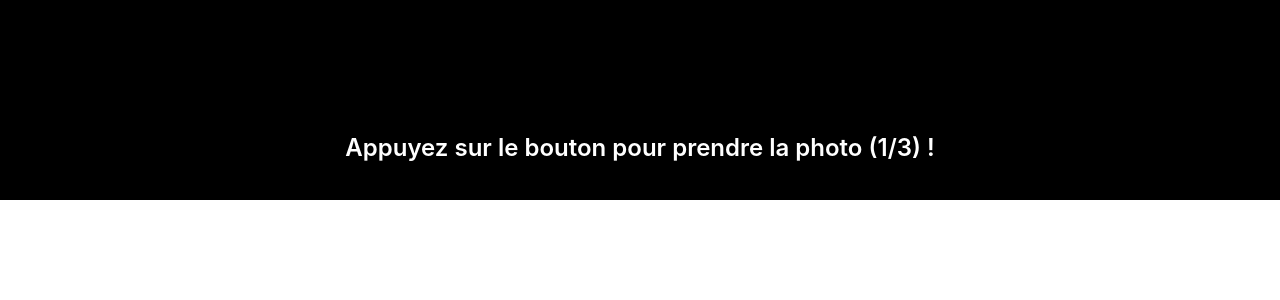
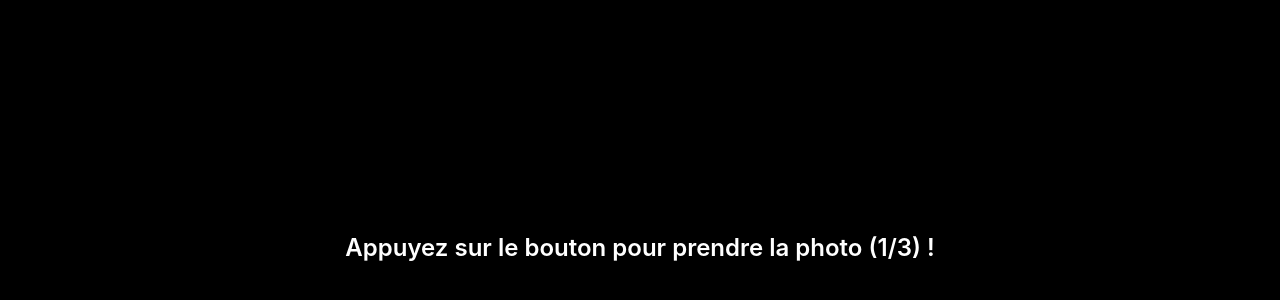
Before and after one commit to devexperiments146/photobooth, a React (Create React App) app in the folder photobooth-frontend/: page /camera in a window 1280 px wide. Shown: the part 500-800 px from the top of the page. Built offline with nearby package versions, Linux system fonts and the light colour scheme; no server answers.

Commit message:
fix background height et webcam width

```diff
--- a/photobooth-frontend/src/Camera.tsx
+++ b/photobooth-frontend/src/Camera.tsx
@@ -132,7 +132,7 @@ const onKeyDown = React.useCallback(async () => {
   }, []);
 
   return (
-      <div className="camera-container relative bg-black w-full h-[calc(100vh-100px)] flex items-center justify-center overflow-hidden">
+      <div className="camera-container relative bg-black w-full h-screen flex items-center justify-center overflow-hidden">
         {(step <= 5) && (
           <><Webcam
               ref={webcamRef}
@@ -140,7 +140,7 @@ const onKeyDown = React.useCallback(async () => {
               screenshotFormat="image/jpeg"
               videoConstraints={videoConstraints}
               onUserMedia={onUserMedia}
-            className="max-w-full max-h-full object-contain bg-black"
+              className="w-full h-full object-contain bg-black"
             />
           {(step === 0 || step === 2 || step === 4) && (
             <div className="absolute bottom-6 left-0 right-0 flex justify-center">
```
Also changed, not shown: 1 other file (tests, documents, lock files or other folders). Lines whose indentation alone changed are shown as unchanged.
